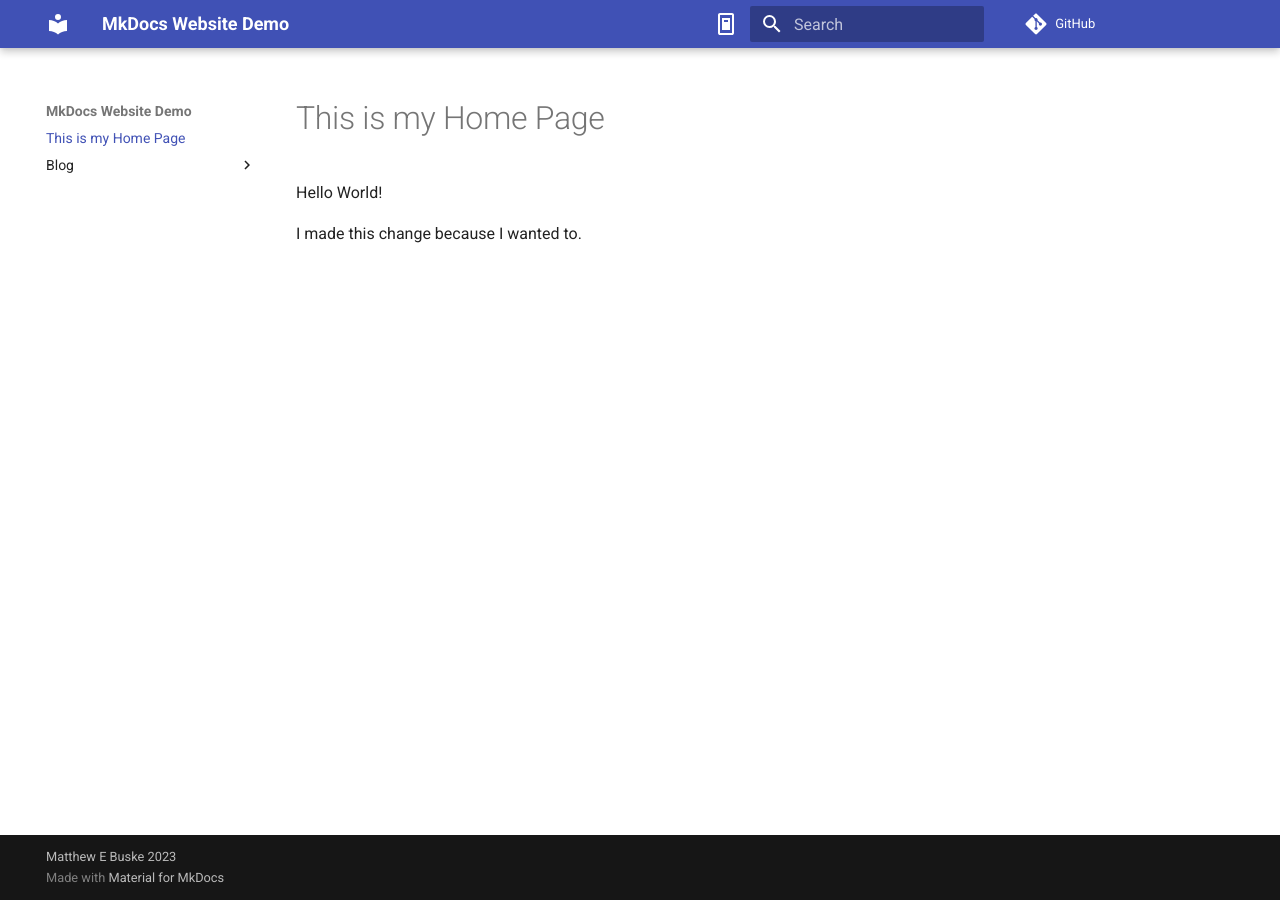
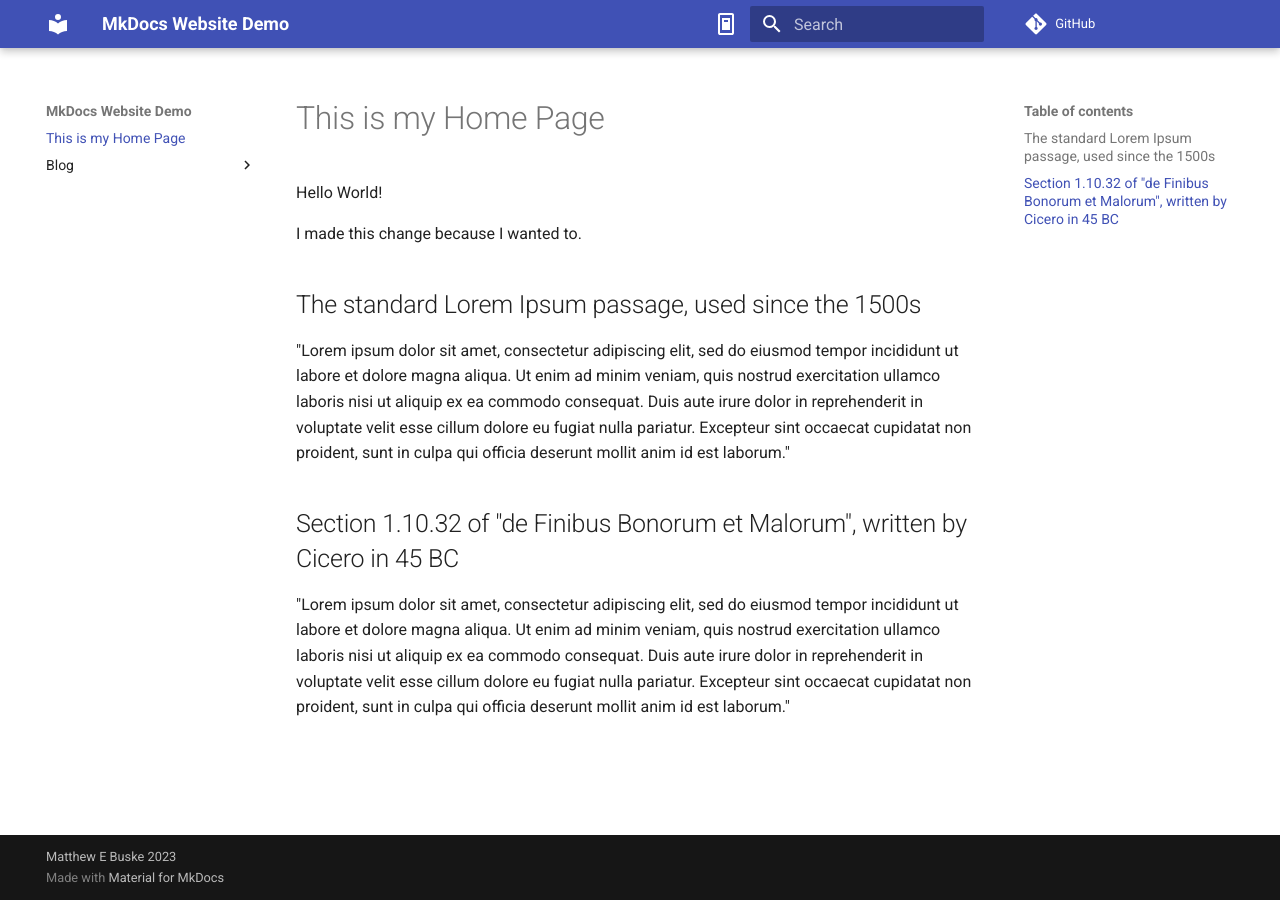
Before and after one commit to mattbuske/mkdocs-website-demo, an MkDocs documentation site: the page built from docs/index.md, in a window 1280 px wide. Built offline with MkDocs 1.6.1 and Material for MkDocs 9.7.7, drawn with Linux system fonts in a browser that asks for light colours; comment, search, counter and statistics services are not loaded.

Commit message:
XCommit
Committed Stuff

```diff
--- a/docs/index.md
+++ b/docs/index.md
@@ -2,3 +2,10 @@
 Hello World!
 
 I made this change because I wanted to.
+
+## The standard Lorem Ipsum passage, used since the 1500s
+"Lorem ipsum dolor sit amet, consectetur adipiscing elit, sed do eiusmod tempor incididunt ut labore et dolore magna aliqua. Ut enim ad minim veniam, quis nostrud exercitation ullamco laboris nisi ut aliquip ex ea commodo consequat. Duis aute irure dolor in reprehenderit in voluptate velit esse cillum dolore eu fugiat nulla pariatur. Excepteur sint occaecat cupidatat non proident, sunt in culpa qui officia deserunt mollit anim id est laborum."
+
+
+## Section 1.10.32 of "de Finibus Bonorum et Malorum", written by Cicero in 45 BC
+"Lorem ipsum dolor sit amet, consectetur adipiscing elit, sed do eiusmod tempor incididunt ut labore et dolore magna aliqua. Ut enim ad minim veniam, quis nostrud exercitation ullamco laboris nisi ut aliquip ex ea commodo consequat. Duis aute irure dolor in reprehenderit in voluptate velit esse cillum dolore eu fugiat nulla pariatur. Excepteur sint occaecat cupidatat non proident, sunt in culpa qui officia deserunt mollit anim id est laborum."
```
